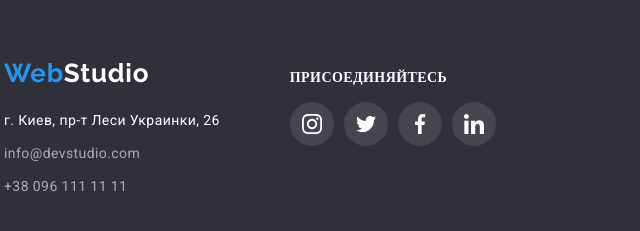
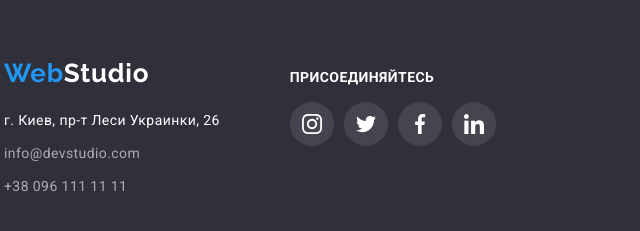
Before and after one commit to AlekseiKulikov-front/goit-markup-hw-04, a plain HTML site: page index.html in a window 1280 px wide. Shown: the part 2676-2907 px from the top of the page, 51-691 px from the left. Drawn offline with nearby package versions, Linux system fonts and the light colour scheme.

Commit message:
Update style.css

```diff
--- a/css/style.css
+++ b/css/style.css
@@ -533,7 +533,7 @@ button {
 
 }
 .footer-paragraf {
-  font-family: var(--ma,n-font-family);
+  font-family: var(--main-font-family);
   font-weight: bold;
   font-size: 14px;
   line-height: 1.14;
```
